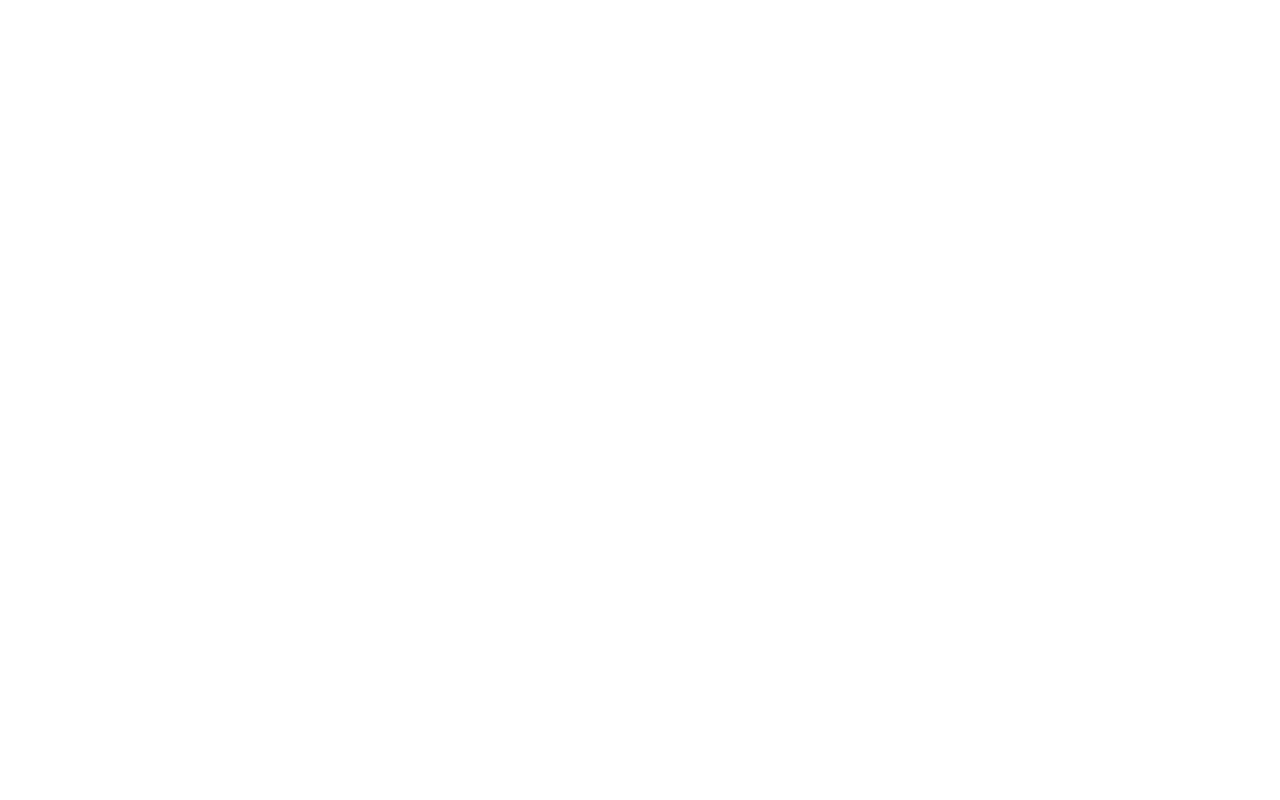
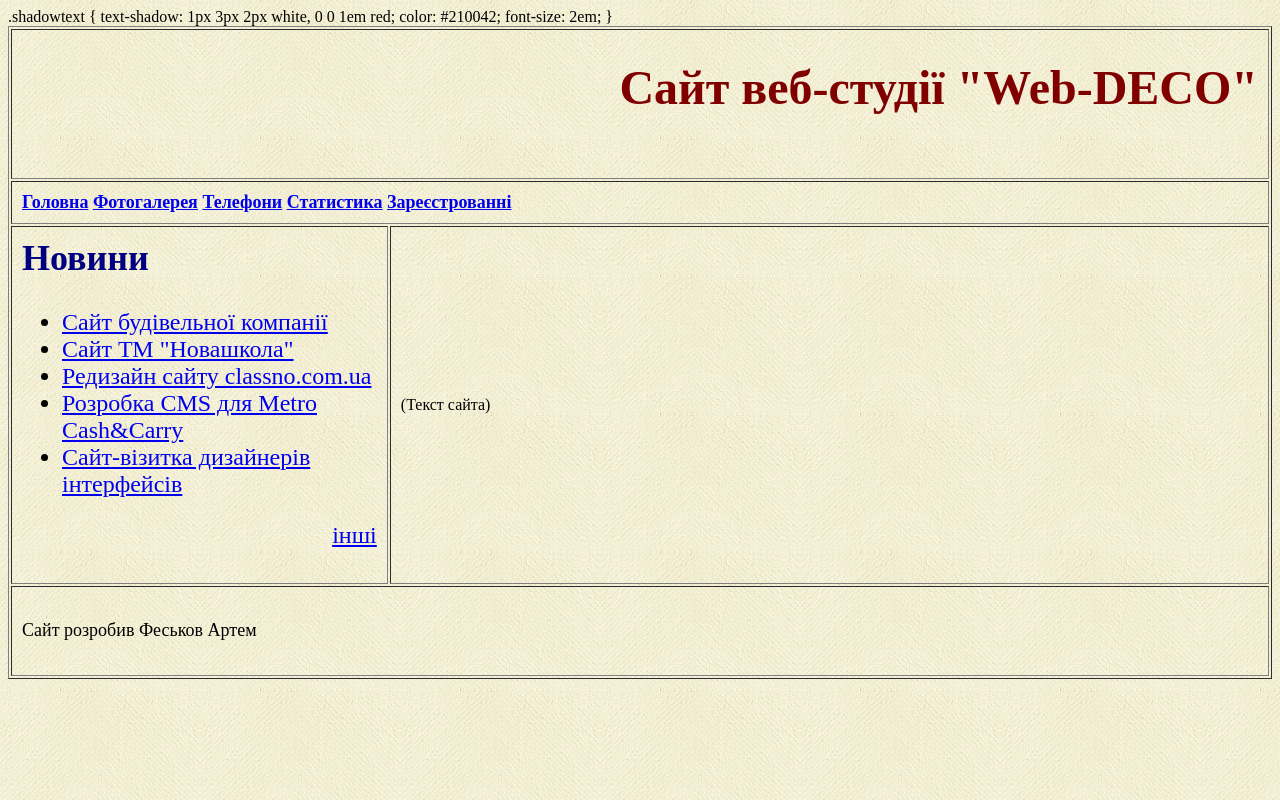
Before and after one commit to ArtemFeskov/artemfeskov.github.io, a plain HTML site: page index.html in a window 1280 px wide. Drawn offline with Linux system fonts and the light colour scheme.

Commit message:
09 - стиль і тіні

```diff
--- a/index.html
+++ b/index.html
@@ -2,8 +2,51 @@
   <HEAD>
 	<meta charset="utf-8">
 	<title>Сайт web-студії "Web-DECO"</title>
+	<stile>
+	.shadowtext {
+	text-shadow: 1px 3px  2px white, 0 0 1em red;
+	color: #210042;
+	font-size: 2em;
+	}
+	</style>
    </HEAD>
-   <BODY>
+   <BODY background="images/bg.jpg">
+   <table border="1" align="center" cellpadding="10" >
+   <tr>
+		<td colspan="2" height="150" align="right"><font size="5">
+			<font size="5" color="Maroon"><h1 class="shadowtext">Сайт веб-студії "Web-DECO"</h1></font></td>
+	</tr>
+	<tr>
+		<td colspan="2" > <font size="4"><b>
+<a href=="#">Головна</a>
+<a href=="#">Фотогалерея</a>
+<a href=="#">Телефони</a>
+<a href=="#">Статистика</a>
+<a href=="#">Зареєстрованні</a>
+</b></font>		</td>
+	</tr>
+	<tr>
+		<td width="30%"  valign="top">
+		<font size="5" color="navy"><h2>Новини</h2></font>
+			<font size="5">
+			<ul>
+			<li><a href="#">Сайт будівельної компанії </a></li>
+			<li><a href="#">Сайт ТМ "Новашкола" </a></li>
+			<li><a href="#">Редизайн сайту classno.com.ua</a></li>
+			<li><a href="#">Розробка СМS для Metro Cash&Carry</a></li>
+			<li><a href="#">Сайт-візитка дизайнерів інтерфейсів </a></li>
+			<p align="right"><a  href="#">інші</a></p>
+			</ul>
+			</font>
 
+		</td>
+		<td width="70%" >(Текст сайта)</td>
+	</tr>
+	<tr>
+		<td colspan="2" valign="middle" height="90">
+		<font size="4">Сайт розробив Феськов Артем</font>
+		</td>
+	</tr>
+   </TABLE>
    </BODY>
  </HTML>
```
Also changed, not shown: images/bg-2.jpg (added), images/bg-3.jpg (added), images/bg.jpg (added), images/bullet.gif (added), images/graphic.jpg (added), images/html.jpg (added), images/logo.png (added), images/penzli.jpg (added).
